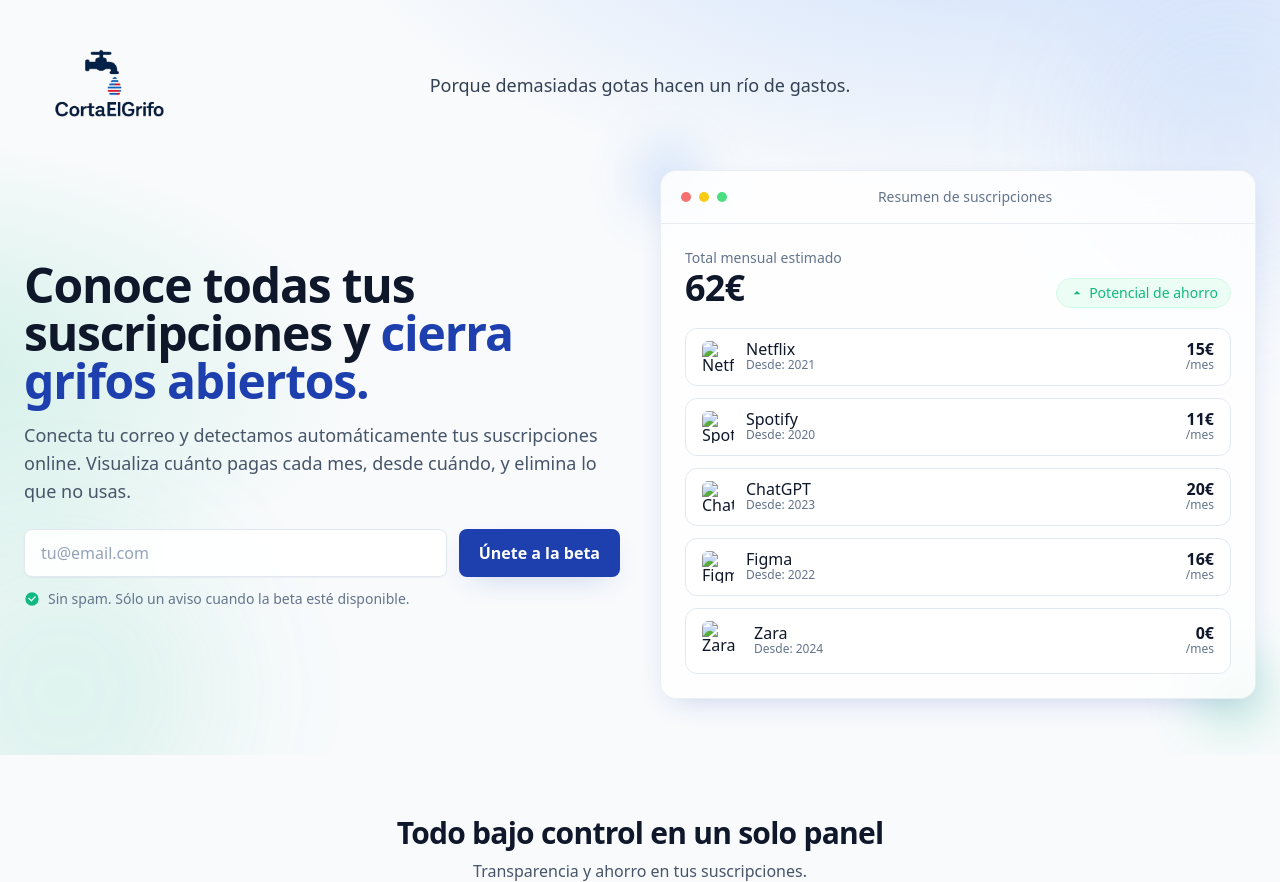
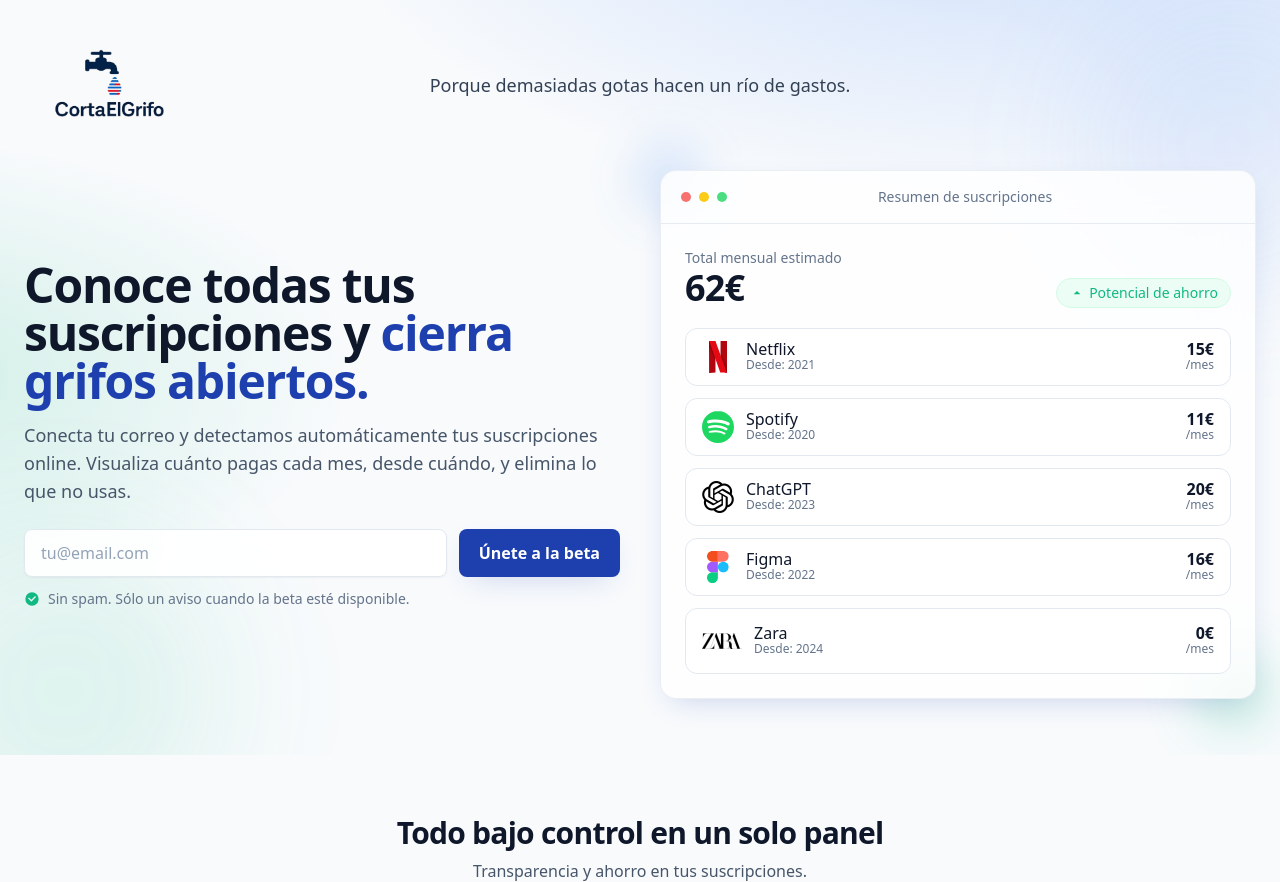
Before and after one commit to ImEtxeba/CortaElGrifo-Landing-Page, a plain HTML site: page index.html in a window 1280 px wide. Shown: the top 882 px of the page. Drawn offline with nearby package versions, Linux system fonts and the light colour scheme.

Commit message:
fix: rutas de imágenes

```diff
--- a/index.html
+++ b/index.html
@@ -180,7 +180,7 @@
   <!-- Netflix -->
   <li class="flex items-center justify-between rounded-xl border border-slate-200 bg-white px-4 py-3">
     <div class="flex items-center gap-3">
-      <img src="assets/netflix.svg" alt="Netflix" class="w-8 h-8 rounded-md object-contain" />
+      <img src="./assets/netflix.svg" alt="Netflix" class="w-8 h-8 rounded-md object-contain" />
       <div>
         <p class="font-medium">Netflix</p>
         <p class="text-xs text-slate-500">Desde: 2021</p>
@@ -195,7 +195,7 @@
   <!-- Spotify -->
   <li class="flex items-center justify-between rounded-xl border border-slate-200 bg-white px-4 py-3">
     <div class="flex items-center gap-3">
-      <img src="assets/spotify.svg" alt="Spotify" class="w-8 h-8 rounded-md object-contain" />
+      <img src="./assets/spotify.svg" alt="Spotify" class="w-8 h-8 rounded-md object-contain" />
       <div>
         <p class="font-medium">Spotify</p>
         <p class="text-xs text-slate-500">Desde: 2020</p>
@@ -210,7 +210,7 @@
   <!-- ChatGPT -->
   <li class="flex items-center justify-between rounded-xl border border-slate-200 bg-white px-4 py-3">
     <div class="flex items-center gap-3">
-      <img src="assets/chatgpt.png" alt="ChatGPT" class="w-8 h-8 rounded-md object-contain" />
+      <img src="./assets/chatgpt.png" alt="ChatGPT" class="w-8 h-8 rounded-md object-contain" />
       <div>
         <p class="font-medium">ChatGPT</p>
         <p class="text-xs text-slate-500">Desde: 2023</p>
@@ -225,7 +225,7 @@
   <!-- Figma -->
   <li class="flex items-center justify-between rounded-xl border border-slate-200 bg-white px-4 py-3">
     <div class="flex items-center gap-3">
-      <img src="assets/figma.svg" alt="Figma" class="w-8 h-8 rounded-md object-contain" />
+      <img src="./assets/figma.svg" alt="Figma" class="w-8 h-8 rounded-md object-contain" />
       <div>
         <p class="font-medium">Figma</p>
         <p class="text-xs text-slate-500">Desde: 2022</p>
@@ -240,7 +240,7 @@
   <!-- Zara -->
   <li class="flex items-center justify-between rounded-xl border border-slate-200 bg-white px-4 py-3">
     <div class="flex items-center gap-3">
-      <img src="assets/zara.png" alt="Zara" class="w-10 h-10 rounded-md object-contain" />
+      <img src="./assets/zara.png" alt="Zara" class="w-10 h-10 rounded-md object-contain" />
       <div>
         <p class="font-medium">Zara</p>
         <p class="text-xs text-slate-500">Desde: 2024</p>
```
Also changed, not shown: assets/chatgpt.png (added), assets/figma.svg (added), assets/netflix.svg (added), assets/spotify.svg (added), assets/zara.png (added), assets/zara.svg (added).
